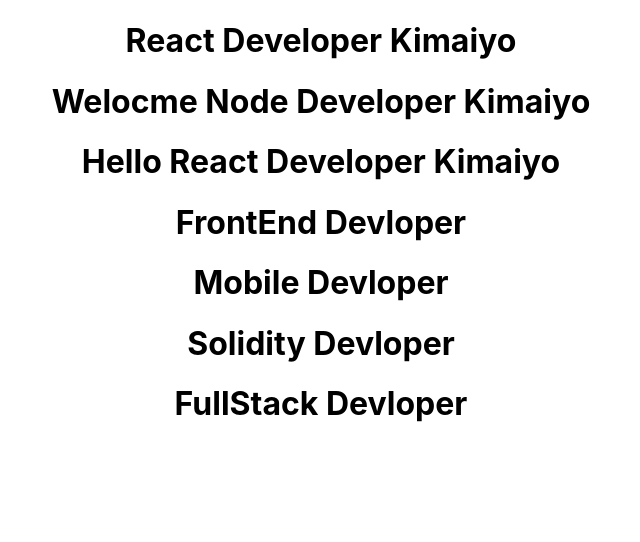
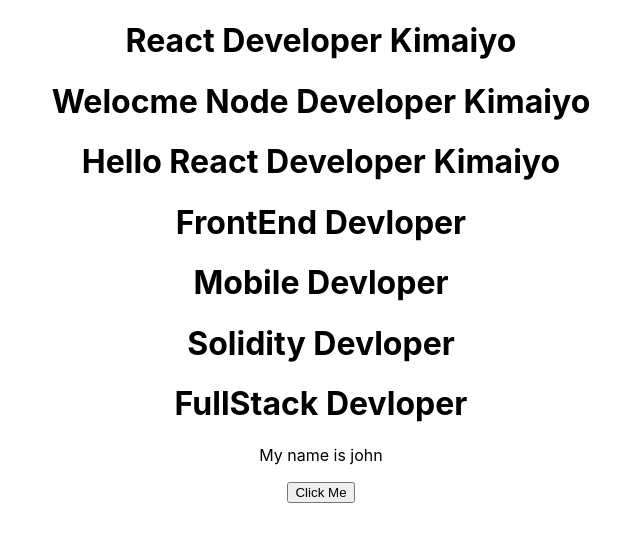
Before and after one commit to JohnKimaiyo/react_vol_8, a React (Create React App) app: page / in a window 1280 px wide. Shown: the top 542 px of the page, without its empty margins (319-959 px from the left). Built offline with nearby package versions, Linux system fonts and the light colour scheme.

Commit message:
change name usestate

```diff
--- a/src/App.js
+++ b/src/App.js
@@ -2,8 +2,10 @@ import React from "react";
 import "./App.css";
 import Greet from "./components/Greet";
 import Hello from "./components/Hello";
+import Myname from "./components/Myname";
 import Title from "./components/Title";
 import Welcome from "./components/Welcome";
+
 function App() {
   return (
     <div className="App">
@@ -14,6 +16,7 @@ function App() {
       <Title name="Mobile Devloper" />
       <Title name="Solidity Devloper" />
       <Title name="FullStack Devloper" />
+      <Myname />
     </div>
   );
 }
--- /dev/null
+++ b/src/components/Myname.js
@@ -0,0 +1,19 @@
+import React from "react";
+
+import { useState } from "react";
+
+function Myname() {
+  const [name, setName] = useState("john");
+  const changeName = () => {
+    setName("Kimaiyo");
+  };
+
+  return (
+    <div>
+      <p>My name is {name}</p>
+      <button onClick={changeName}>Click Me</button>
+    </div>
+  );
+}
+
+export default Myname;
```
